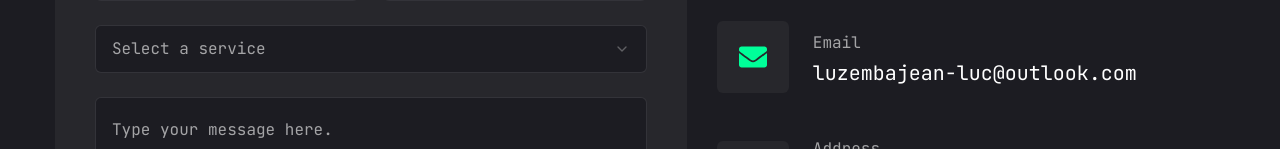
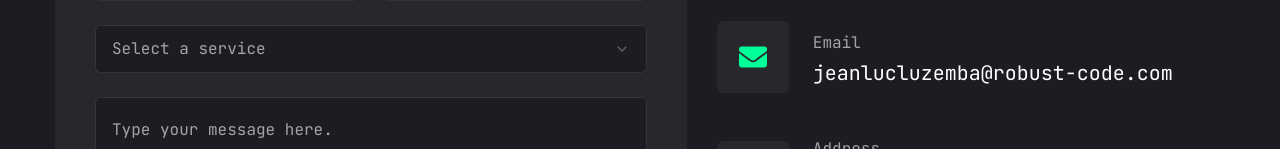
Before and after one commit to DearJohnLuke/portfolio1.1, a Next.js app: page /contact in a window 1280 px wide. Shown: the part 443-592 px from the top of the page. Built offline with nearby package versions, Linux system fonts and the light colour scheme.

Commit message:
Replace email address from luzembajean-luc@outlook.com to jeanlucluzemba@robust-code.com

```diff
--- a/app/contact/page.jsx
+++ b/app/contact/page.jsx
@@ -25,7 +25,7 @@ const info = [
   {
     icon: <FaEnvelope />,
     title: "Email",
-    description: "luzembajean-luc@outlook.com",
+    description: "jeanlucluzemba@robust-code.com",
   },
   {
     icon: <FaMapMarkerAlt />,
```
